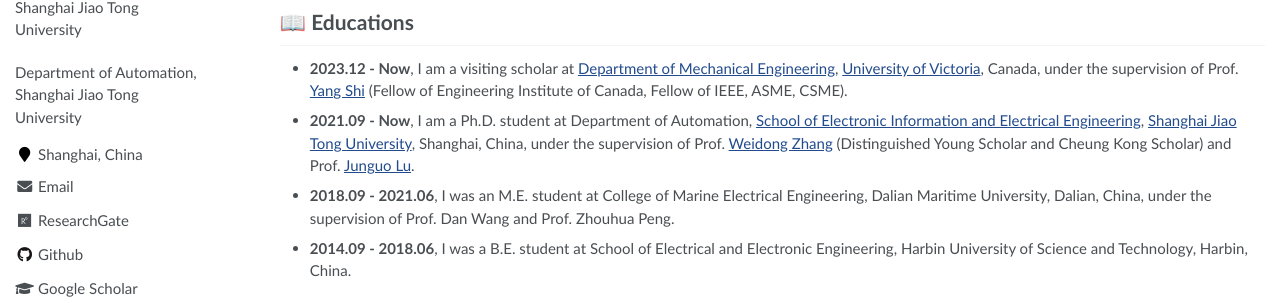
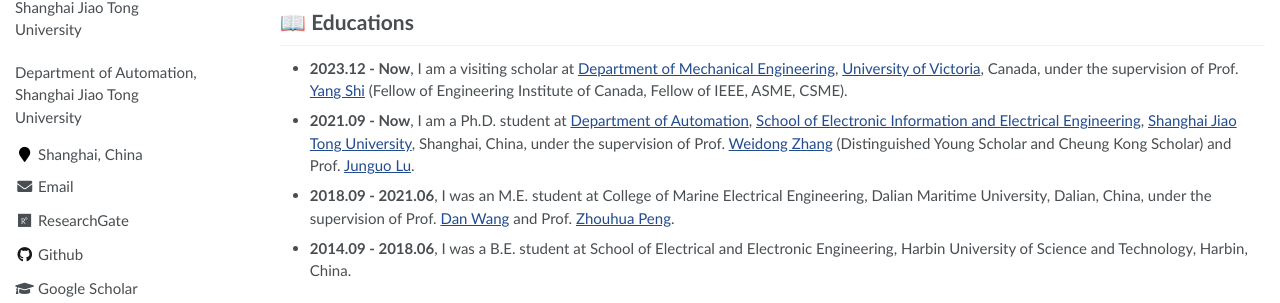
Before and after one commit to wwtsjtu/wwt.github.io, a Jekyll site: the page built from _pages/about.md, in a window 1280 px wide and 900 px high. Shown: the part 404-707 px from the top of the window. Built offline with Jekyll 4.4.1, drawn with Linux system fonts in a browser that asks for light colours; some web fonts are replaced; part of the change alters nothing that is shown.

```diff
--- a/_pages/about.md
+++ b/_pages/about.md
@@ -23,8 +23,8 @@ My research interest includes neural machine translation and computer vision. I
 
 # 📖 Educations
 - **2023.12 - Now**, I am a visiting scholar at [Department of Mechanical Engineering](https://www.uvic.ca/ecs/mechanical/prospective-students/undergraduate/index.php), [University of Victoria](https://www.uvic.ca/), Canada, under the supervision of Prof. [Yang Shi](https://www.engr.uvic.ca/~yshi/index.html) (Fellow of Engineering Institute of Canada, Fellow of IEEE, ASME, CSME).
-- **2021.09 - Now**, I am a Ph.D. student at Department of Automation, [School of Electronic Information and Electrical Engineering](https://www.seiee.sjtu.edu.cn/), [Shanghai Jiao Tong University](https://www.sjtu.edu.cn/), Shanghai, China, under the supervision of Prof. [Weidong Zhang](https://automation.sjtu.edu.cn/wdzhang) (Distinguished Young Scholar and Cheung Kong Scholar) and Prof. [Junguo Lu](https://automation.sjtu.edu.cn/Jun-Guo).
-- **2018.09 - 2021.06**, I was an M.E. student at College of Marine Electrical Engineering, Dalian Maritime University, Dalian, China, under the supervision of Prof. Dan Wang and Prof. Zhouhua Peng.
+- **2021.09 - Now**, I am a Ph.D. student at [Department of Automation](https://automation.sjtu.edu.cn/), [School of Electronic Information and Electrical Engineering](https://www.seiee.sjtu.edu.cn/), [Shanghai Jiao Tong University](https://www.sjtu.edu.cn/), Shanghai, China, under the supervision of Prof. [Weidong Zhang](https://automation.sjtu.edu.cn/wdzhang) (Distinguished Young Scholar and Cheung Kong Scholar) and Prof. [Junguo Lu](https://automation.sjtu.edu.cn/Jun-Guo).
+- **2018.09 - 2021.06**, I was an M.E. student at College of Marine Electrical Engineering, Dalian Maritime University, Dalian, China, under the supervision of Prof. [Dan Wang](https://scholar.google.com/citations?user=kc8gnlMAAAAJ&amp;hl=zh-CN" target="_blank) and Prof. [Zhouhua Peng](https://scholar.google.com/citations?user=hM_5JDYAAAAJ&amp;hl=zh-CN).
 - **2014.09 - 2018.06**, I was a B.E. student at School of Electrical and Electronic Engineering, Harbin University of Science and Technology, Harbin, China.
 
 # 🔥 News
```
